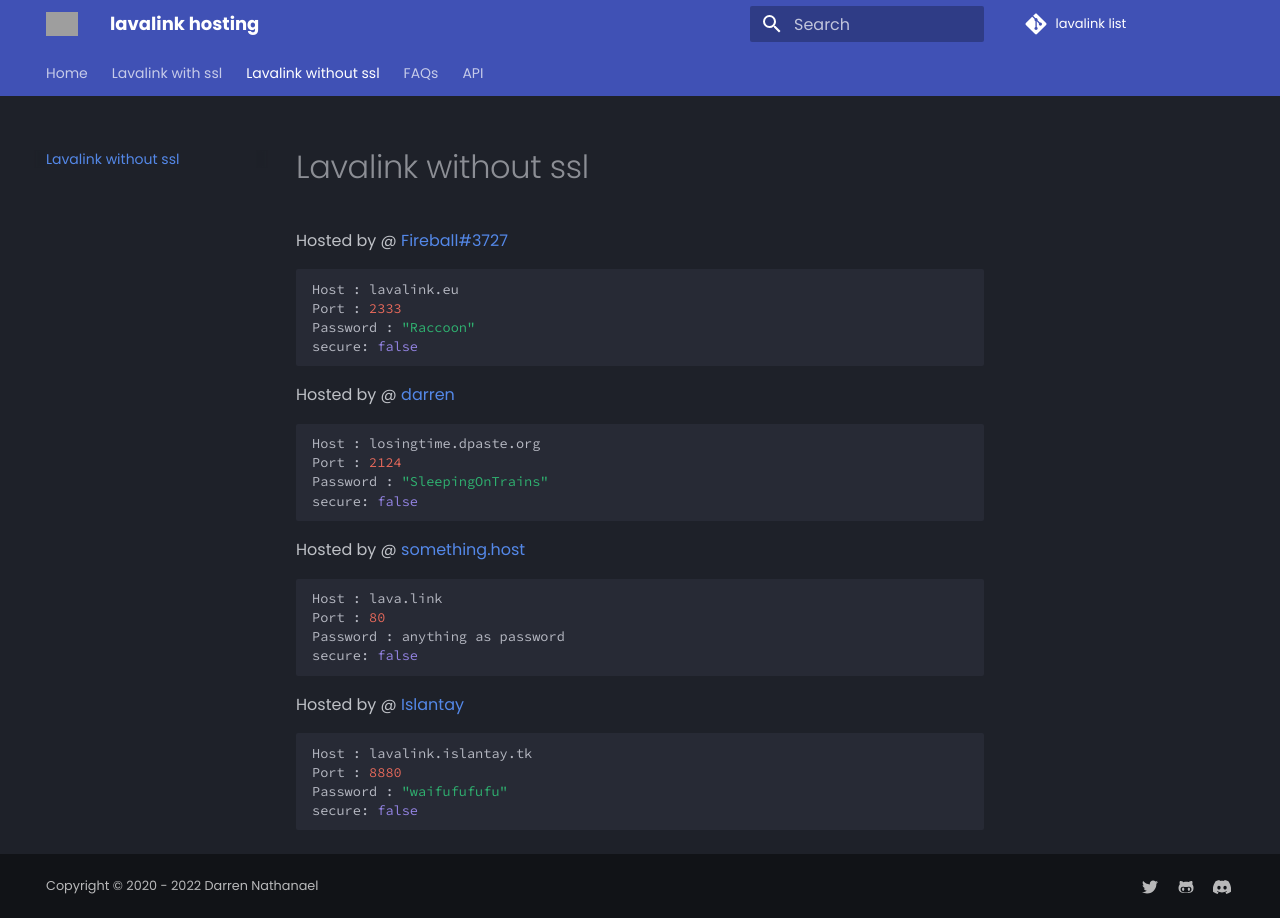
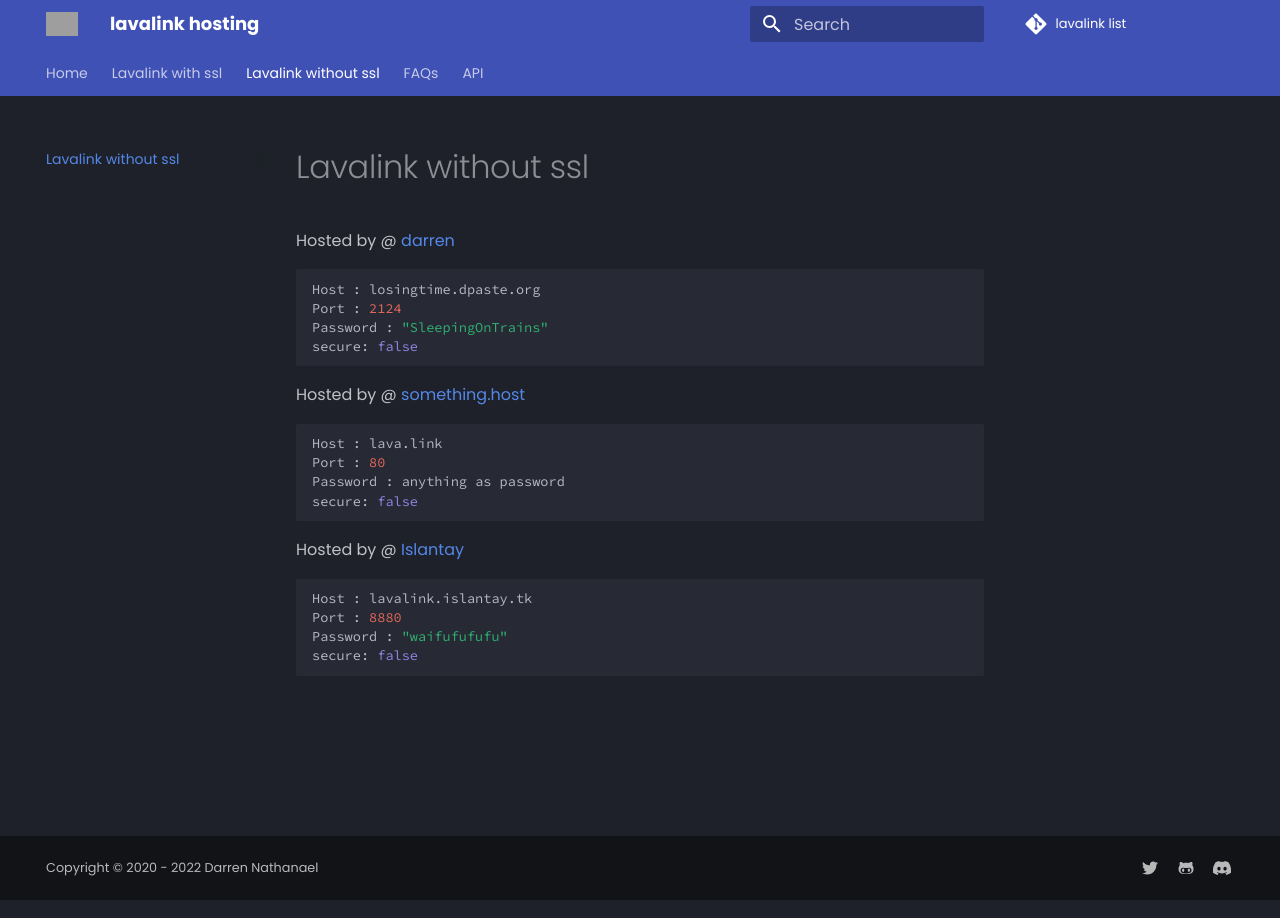
Before and after one commit to DarrenOfficial/lavalink-list, an MkDocs documentation site: the page built from docs/NoSSL/lavalink-without-ssl.md, in a window 1280 px wide. Built offline with MkDocs 1.6.1 and Material for MkDocs 9.7.7, drawn with Linux system fonts in a browser that asks for light colours; comment, search, counter and statistics services are not loaded; grey boxes are pictures that could not be loaded.

Commit message:
Lavalink eu (#63) (#64)
* lavalink down

* down

````diff
--- a/docs/NoSSL/lavalink-without-ssl.md
+++ b/docs/NoSSL/lavalink-without-ssl.md
@@ -4,14 +4,6 @@ description: Without SSL should work out of the box!
 ---
 
 ---
-
-Hosted by @ [Fireball#3727](https://www.lavalink.eu)
-```bash
-Host : lavalink.eu
-Port : 2333
-Password : "Raccoon"
-secure: false
-```
 Hosted by @ [darren](https://darrennathanael.com/)
 ```bash
 Host : losingtime.dpaste.org
--- a/docs/api/servers.json
+++ b/docs/api/servers.json
@@ -99,12 +99,6 @@
    ],
    "nossl":[
       {
-         "host":"lavalink.eu",
-         "port":"2333",
-         "password":"Raccoon",
-         "identifier":"lavalink"
-      },
-      {
          "host":"lava.link",
          "port":"80",
          "password":"123",
````
